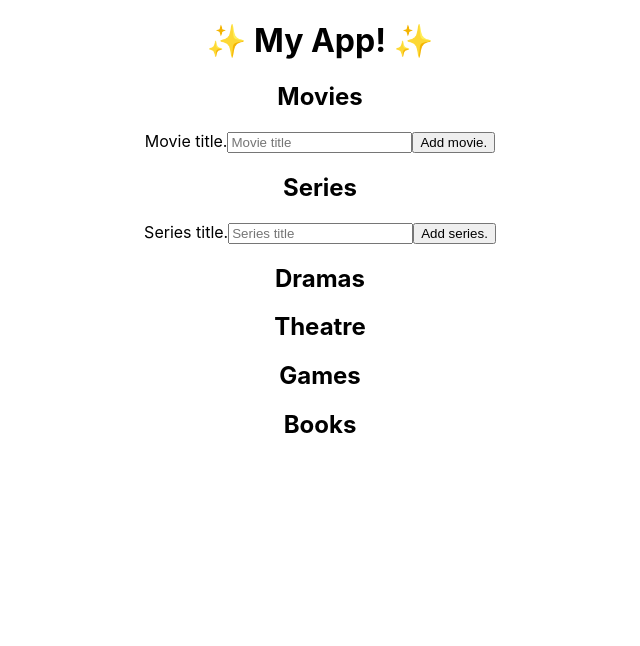
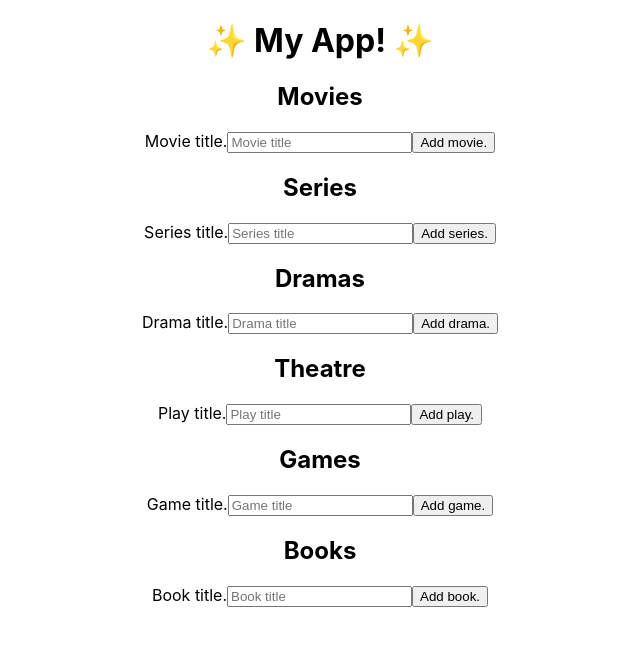
Before and after one commit to tunimosmann/list-app, a React (Create React App) app: page / in a window 1280 px wide. Shown: the top 646 px of the page, without its empty margins (320-960 px from the left). Built offline with nearby package versions, Linux system fonts and the light colour scheme.

Commit message:
Added the forms for the other sections  :computer:

```diff
--- a/src/App.js
+++ b/src/App.js
@@ -85,18 +85,74 @@ class App extends Component {
 
 					<section className="dramas">
 						<h2 className="dramas__h2 heading__h2">Dramas</h2>
+
+						<form onSubmit={this.handleSubmit} action="" className="dramas__form form">
+							<label htmlFor="drama" className="form__label visuallyhidden">Drama title.</label>
+							<input
+								type="text"
+								className="form__field"
+								onChange={this.handleChange}
+								id="drama"
+								value={this.state.drama}
+								placeholder="Drama title"
+							/>
+
+							<input type="submit" className="form__submit button" value="Add drama." />
+						</form>
 					</section>
 
 					<section className="theatre">
 						<h2 className="theatre__h2 heading__h2">Theatre</h2>
+
+						<form onSubmit={this.handleSubmit} action="" className="theatre__form form">
+							<label htmlFor="play" className="form__label visuallyhidden">Play title.</label>
+							<input
+								type="text"
+								className="form__field"
+								onChange={this.handleChange}
+								id="play"
+								value={this.state.play}
+								placeholder="Play title"
+							/>
+
+							<input type="submit" className="form__submit button" value="Add play." />
+						</form>
 					</section>
 
 					<section className="games">
 						<h2 className="games__h2 heading__h2">Games</h2>
+
+						<form onSubmit={this.handleSubmit} action="" className="games__form form">
+							<label htmlFor="game" className="form__label visuallyhidden">Game title.</label>
+							<input
+								type="text"
+								className="form__field"
+								onChange={this.handleChange}
+								id="game"
+								value={this.state.game}
+								placeholder="Game title"
+							/>
+
+							<input type="submit" className="form__submit button" value="Add game." />
+						</form>
 					</section>
 
 					<section className="books">
 						<h2 className="books__h2 heading__h2">Books</h2>
+
+						<form onSubmit={this.handleSubmit} action="" className="books__form form">
+							<label htmlFor="book" className="form__label visuallyhidden">Book title.</label>
+							<input
+								type="text"
+								className="form__field"
+								onChange={this.handleChange}
+								id="book"
+								value={this.state.book}
+								placeholder="Book title"
+							/>
+
+							<input type="submit" className="form__submit button" value="Add book." />
+						</form>
 					</section>
 				</main>
 			</div>
```
